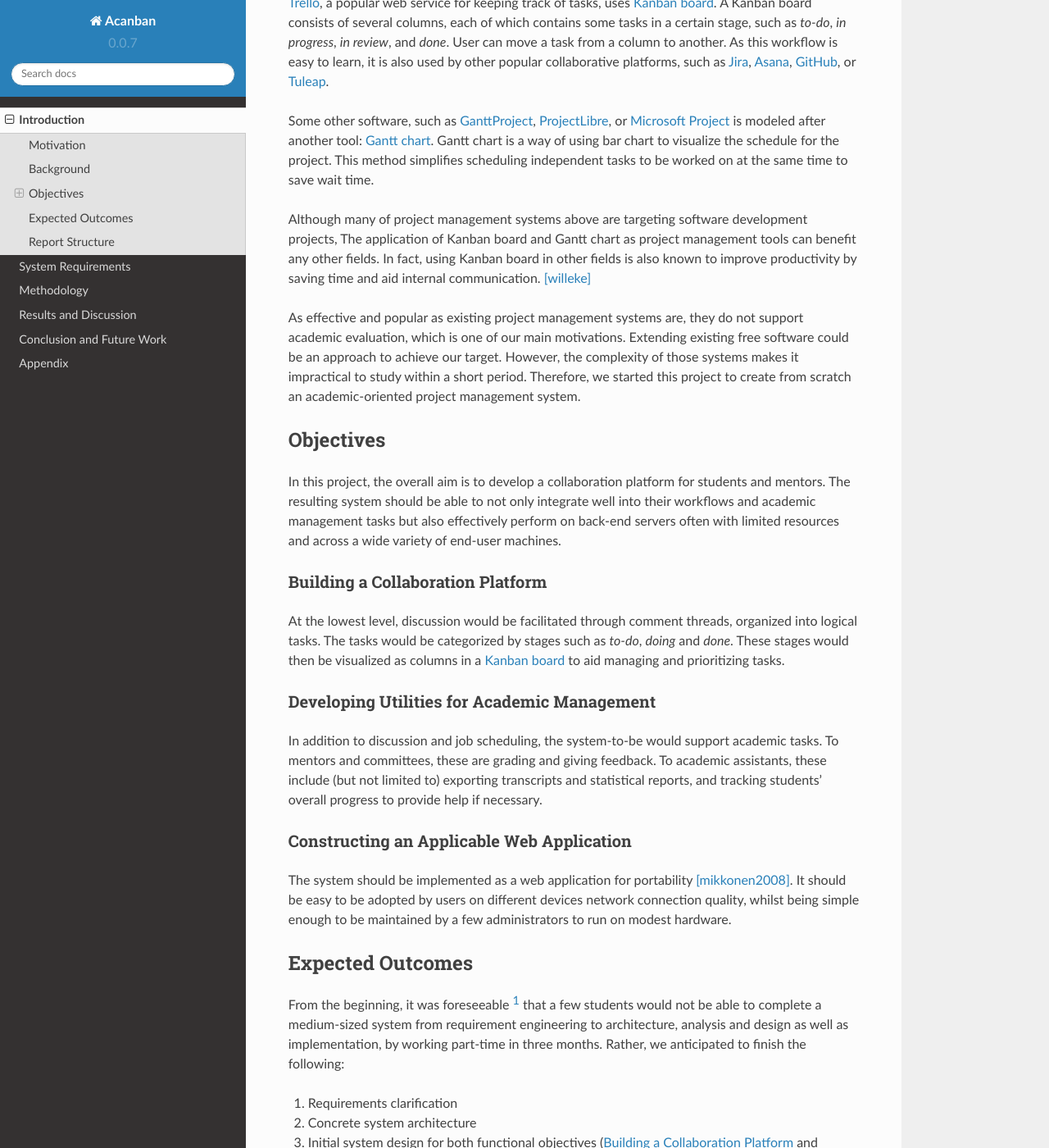
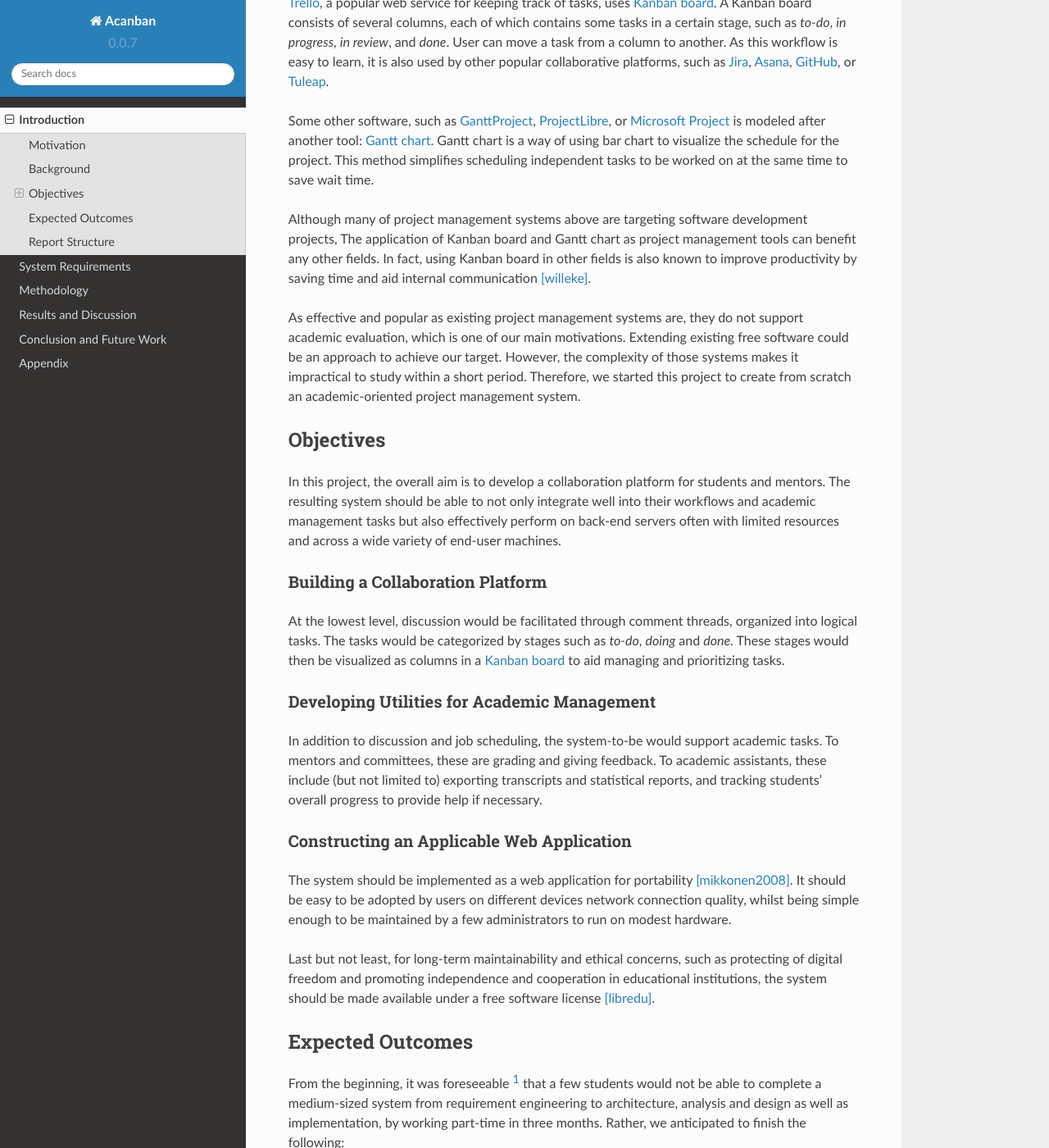
Before and after one commit to Huy-Ngo/acanban, a Sphinx documentation site: the page built from docs/source/intro.rst, in a window 1280 px wide and 1400 px high, scrolled down 688 px. Shown: the whole window at 82% size. Built offline with Sphinx 7.4.7 and the Read the Docs theme 2.0.0, drawn with Linux system fonts in a browser that asks for light colours; the version number is read from the project's files by our own code; some of the changed text lies outside the part shown.

Commit message:
[Doc] Add software freedom to objectives

```diff
--- a/docs/source/intro.rst
+++ b/docs/source/intro.rst
@@ -46,7 +46,8 @@ are targeting software development projects,
 The application of Kanban board and Gantt chart
 as project management tools can benefit any other fields.
 In fact, using Kanban board in other fields is also known
-to improve productivity by saving time and aid internal communication. |~| [willeke]_
+to improve productivity by saving time
+and aid internal communication |~| [willeke]_.
 
 As effective and popular as existing project management systems are,
 they do not support academic evaluation, which is one of our main motivations.
@@ -96,6 +97,11 @@ portability |~| [mikkonen2008]_.  It should be easy to be adopted by users on
 different devices network connection quality, whilst being simple enough
 to be maintained by a few administrators to run on modest hardware.
 
+Last but not least, for long-term maintainability and ethical concerns,
+such as protecting of digital freedom and promoting independence
+and cooperation in educational institutions, the system should be made
+available under a free software license |~| [libredu]_.
+
 Expected Outcomes
 -----------------
 
@@ -141,7 +147,7 @@ The report contains following chapters:
    our supervisor was more realistic and taken Hofstadter's Law into account:
 
       It always takes longer than you expect,
-      even when you take into account Hofstadter's Law. |~| [hofstadter]_
+      even when you take into account Hofstadter's Law |~| [hofstadter]_.
 
 .. [willeke] Marian H.H. Willeke,
    "Agile in Academics: Applying Agile to Instructional Design".
@@ -150,8 +156,12 @@ The report contains following chapters:
 .. [mikkonen2008] Tommi Mikkonen and Antero Taivalsaari.
    "Web Applications---Spaghetti Code for the 21st Century".
    *2008 Sixth International Conference on Software Engineering Research,
-   Management and Applications*, p.|~| 319--328, Prague, 2008.
+   Management and Applications*, p. |~| 319--328, Prague, 2008.
    :doi:`10.1109/SERA.2008.16`.
+.. [libredu] Richard Stallman.
+   "Why Schools Should Exclusively Use Free Software".
+   *Free Software and Education*.  GNU Project.  Retrieved 2021-02-01.
+   https://www.gnu.org/education/edu-schools.html
 .. [hofstadter] Douglas Hofstadter.
    *Gödel, Escher, Bach: An Eternal Golden Braid*.
    20th anniversary ed., 1999, p. |~| 152.  ISBN 0-465-02656-7.
--- a/docs/source/req/suppl-spec.rst
+++ b/docs/source/req/suppl-spec.rst
@@ -3,6 +3,7 @@ Supplementary Specification
 
 Besides the functionalities specified in the Use-Case model,
 following are more specifications for non-functional requirements.
+Together, these are concrete realization of requisites for :ref:`appapp`.
 
 Usability
 ---------
```
Also changed, not shown: 1 other file.
